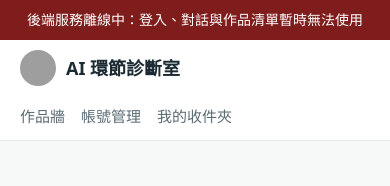
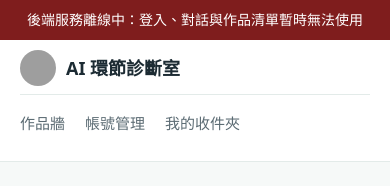
Before and after one commit to nice923boss/FDE-AIPortal, a plain HTML site: page index.html in a window 390 px wide. Shown: the top 186 px of the page. Drawn offline with Linux system fonts and the light colour scheme; no server answers; grey boxes are pictures that could not be loaded.

Commit message:
Deploy: update site content (2026-07-10 19:48)

```diff
--- a/assets/site.css
+++ b/assets/site.css
@@ -178,9 +178,17 @@ a:hover { text-decoration: underline; }
 .author-credit { color: #9aa8ae; font-size: 12px; }
 
 @media (max-width: 720px) {
+  .site-header .wrap { height: auto; padding: 10px 20px; flex-wrap: wrap; gap: 8px; }
+  .nav {
+    margin-left: 0; width: 100%; flex-wrap: wrap;
+    gap: 4px 20px; padding-top: 10px; border-top: 1px solid var(--line);
+  }
+  .nav a { white-space: nowrap; padding: 6px 0; }
+  #auth-area { width: 100%; margin-top: 4px; }
+
+  .hero { padding: 28px 0 36px; }
+  .hero .wrap { gap: 28px; }
   .hero-text h1 { font-size: 30px; }
-  .site-header .wrap { height: auto; padding: 10px 20px; flex-wrap: wrap; }
-  .nav { margin-left: 0; width: 100%; }
 }
 
 /* ---------- 夏以甯對話窗 ---------- */
```
